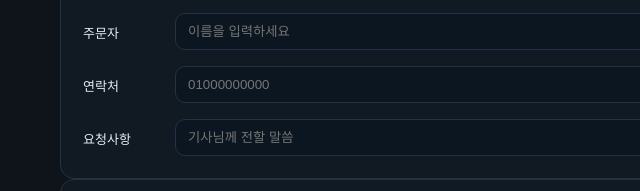
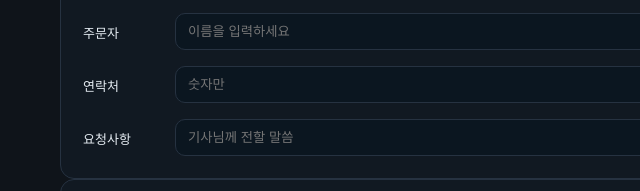
Before and after one commit to makersnr-dev/qr-order-nr-v5, a website: page src/order/delivery-guest.html in a window 1280 px wide. Shown: the part 296-487 px from the top of the page, 0-640 px from the left. Drawn offline with Linux system fonts and the light colour scheme.

Commit message:
Update delivery-guest.html

```diff
--- a/src/order/delivery-guest.html
+++ b/src/order/delivery-guest.html
@@ -69,7 +69,7 @@
 
     <div class="field-row">
       <span class="field-label">연락처</span>
-      <input id="phone" type="tel" class="input" placeholder="01000000000" style="flex:1;">
+      <input id="phone" type="tel" class="input" placeholder="숫자만" style="flex:1;">
     </div>
 
     <div class="field-row">
```
